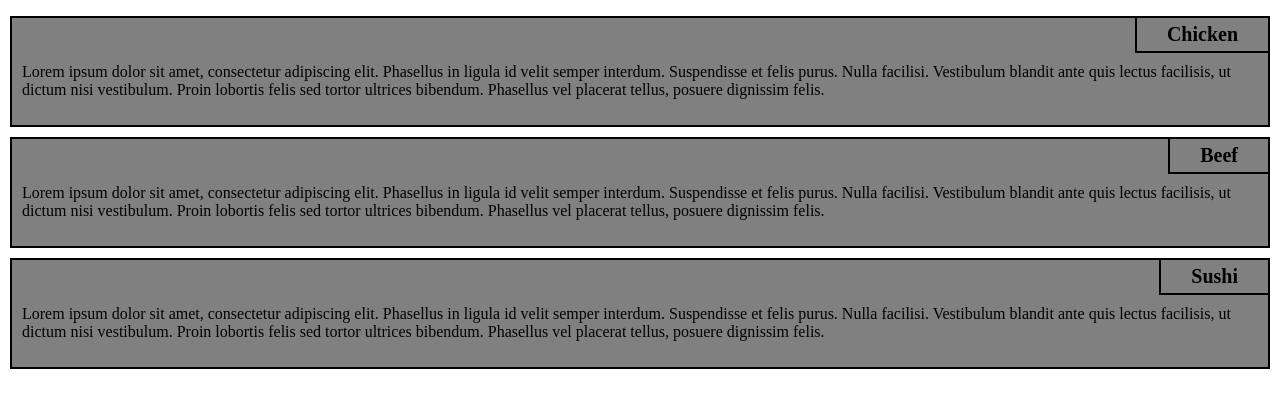
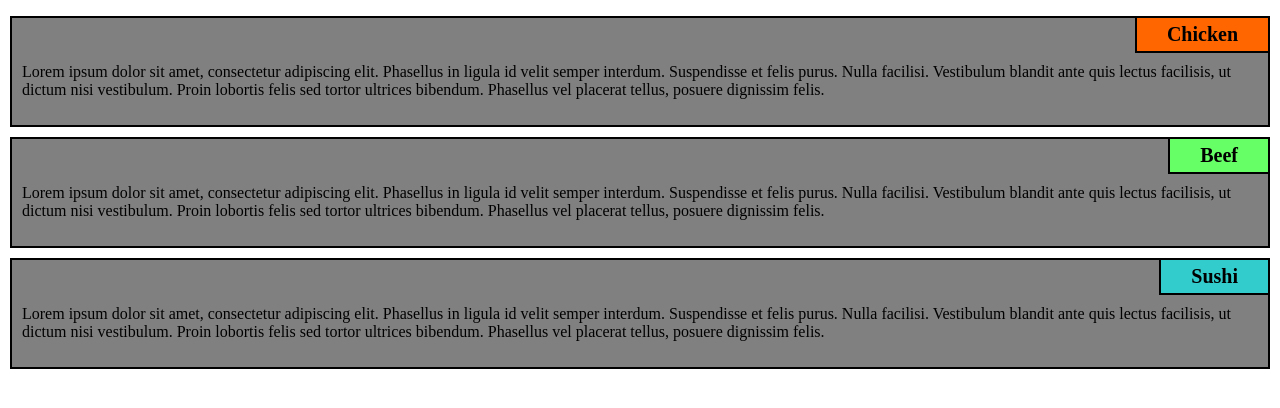
Before and after one commit to sbfergus/mod2_solution, a plain HTML site: page index.html in a window 1280 px wide. Shown: the part 54-462 px from the top of the page. Drawn offline with Linux system fonts and the light colour scheme.

Commit message:
h2 colors

```diff
--- a/menu.css
+++ b/menu.css
@@ -35,3 +35,15 @@ section p {
 	clear: right;
 	padding: 10px;
 }
+
+section.chicken h2 {
+	background-color: #ff6600;
+}
+
+section.beef h2 {
+	background-color: #66ff66;
+}
+
+section.sushi h2 {
+	background-color: #33cccc;
+}
```
